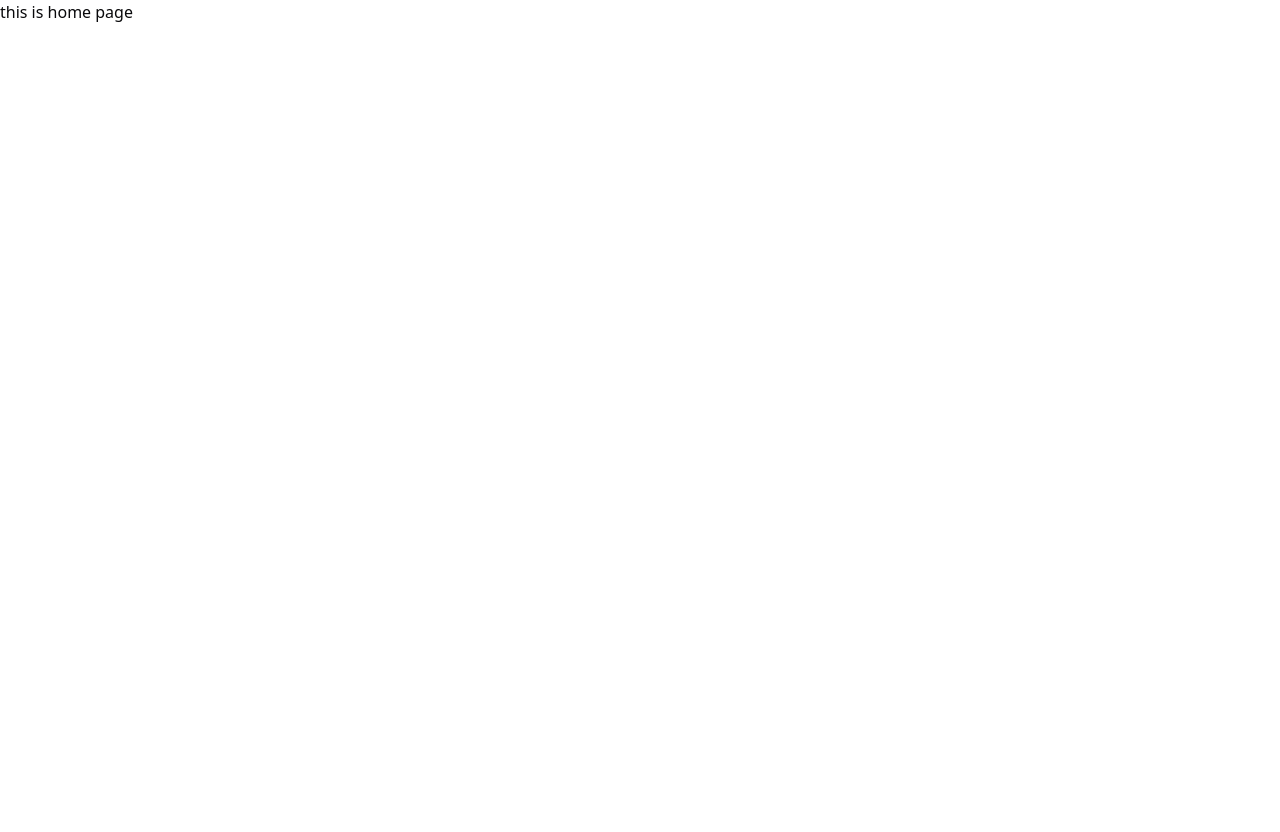
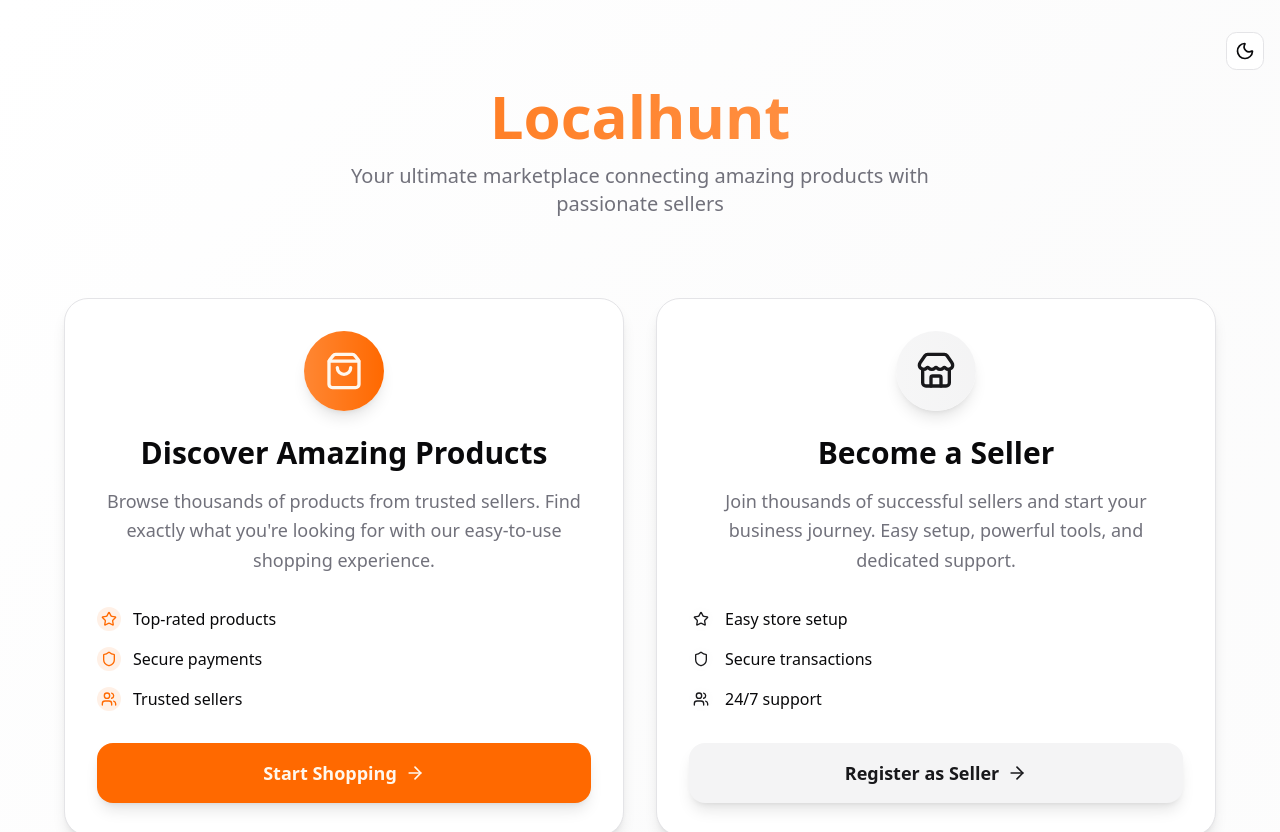
Before and after one commit to swamyrayudu/khub_project, a Next.js app in the folder client/: page / in a window 1280 px wide. Shown: the top 832 px of the page. Before the commit the page ends 800 px from the top, so only its background shows below. Built offline with nearby package versions, Linux system fonts and the light colour scheme.

Commit message:
home page set up done

```diff
--- a/client/src/app/page.tsx
+++ b/client/src/app/page.tsx
@@ -1,8 +1,206 @@
+'use client';
+
+import React, { useState, useEffect } from 'react';
+import { useRouter } from 'next/navigation';
+import { ShoppingBag, Store, ArrowRight, Star, Users, Shield, Moon, Sun } from 'lucide-react';
 
 export default function Home() {
+  const router = useRouter();
+  const [darkMode, setDarkMode] = useState(false);
+
+  // Check for saved theme preference or default to light mode
+  useEffect(() => {
+    const savedTheme = localStorage.getItem('theme');
+    const systemPrefersDark = window.matchMedia('(prefers-color-scheme: dark)').matches;
+
+    if (savedTheme === 'dark' || (!savedTheme && systemPrefersDark)) {
+      setDarkMode(true);
+      document.documentElement.classList.add('dark');
+    } else {
+      setDarkMode(false);
+      document.documentElement.classList.remove('dark');
+    }
+  }, []);
+
+  const toggleDarkMode = () => {
+    if (darkMode) {
+      document.documentElement.classList.remove('dark');
+      localStorage.setItem('theme', 'light');
+      setDarkMode(false);
+    } else {
+      document.documentElement.classList.add('dark');
+      localStorage.setItem('theme', 'dark');
+      setDarkMode(true);
+    }
+  };
+
   return (
-    <>
-      <div>this is home page</div>
-    </>
+    <div className="min-h-screen bg-gradient-to-br from-background via-muted/30 to-secondary/20 transition-colors duration-300">
+
+      {/* Header with Theme Toggle */}
+      <header className="container mx-auto px-4 py-8">
+        <div className="flex justify-end mb-4">
+          <button
+            onClick={toggleDarkMode}
+            className="p-2 rounded-lg bg-card border border-border hover:bg-accent hover:text-accent-foreground transition-colors duration-200"
+            aria-label="Toggle dark mode"
+          >
+            {darkMode ? (
+              <Sun className="w-5 h-5 text-foreground" />
+            ) : (
+              <Moon className="w-5 h-5 text-foreground" />
+            )}
+          </button>
+        </div>
+
+        <div className="text-center">
+          <h1 className="text-6xl font-bold bg-gradient-to-r from-primary to-primary/60 bg-clip-text text-transparent mb-4">
+            Localhunt
+          </h1>
+          <p className="text-xl text-muted-foreground max-w-2xl mx-auto">
+            Your ultimate marketplace connecting amazing products with passionate sellers
+          </p>
+        </div>
+      </header>
+
+      {/* Main Content */}
+      <main className="container mx-auto px-4 py-12">
+        <div className="grid md:grid-cols-2 gap-8 max-w-6xl mx-auto">
+
+          {/* Shop Section */}
+          <div className="group bg-card rounded-3xl shadow-lg hover:shadow-xl border border-border transition-all duration-300 transform hover:-translate-y-2 p-8">
+            <div className="text-center mb-8">
+              <div className="bg-gradient-to-r from-primary/80 to-primary w-20 h-20 rounded-full flex items-center justify-center mx-auto mb-6 group-hover:scale-110 transition-transform duration-300 shadow-lg">
+                <ShoppingBag className="w-10 h-10 text-primary-foreground" />
+              </div>
+              <h2 className="text-3xl font-bold text-card-foreground mb-4">
+                Discover Amazing Products
+              </h2>
+              <p className="text-muted-foreground text-lg leading-relaxed">
+                Browse thousands of products from trusted sellers. Find exactly what you're looking for with our easy-to-use shopping experience.
+              </p>
+            </div>
+
+            {/* Features */}
+            <div className="space-y-4 mb-8">
+              <div className="flex items-center space-x-3">
+                <div className="p-1 rounded-full bg-primary/10">
+                  <Star className="w-4 h-4 text-primary" />
+                </div>
+                <span className="text-card-foreground">Top-rated products</span>
+              </div>
+              <div className="flex items-center space-x-3">
+                <div className="p-1 rounded-full bg-primary/10">
+                  <Shield className="w-4 h-4 text-primary" />
+                </div>
+                <span className="text-card-foreground">Secure payments</span>
+              </div>
+              <div className="flex items-center space-x-3">
+                <div className="p-1 rounded-full bg-primary/10">
+                  <Users className="w-4 h-4 text-primary" />
+                </div>
+                <span className="text-card-foreground">Trusted sellers</span>
+              </div>
+            </div>
+
+            <button
+              onClick={() => router.push('/shop/products')}
+              className="w-full bg-primary text-primary-foreground py-4 px-8 rounded-2xl font-semibold text-lg hover:bg-primary/90 transition-all duration-300 flex items-center justify-center space-x-2 group shadow-lg"
+            >
+              <span>Start Shopping</span>
+              <ArrowRight className="w-5 h-5 group-hover:translate-x-1 transition-transform duration-300" />
+            </button>
+          </div>
+
+          {/* Seller Section */}
+          <div className="group bg-card rounded-3xl shadow-lg hover:shadow-xl border border-border transition-all duration-300 transform hover:-translate-y-2 p-8">
+            <div className="text-center mb-8">
+              <div className="bg-gradient-to-r from-secondary/80 to-secondary w-20 h-20 rounded-full flex items-center justify-center mx-auto mb-6 group-hover:scale-110 transition-transform duration-300 shadow-lg">
+                <Store className="w-10 h-10 text-secondary-foreground" />
+              </div>
+              <h2 className="text-3xl font-bold text-card-foreground mb-4">
+                Become a Seller
+              </h2>
+              <p className="text-muted-foreground text-lg leading-relaxed">
+                Join thousands of successful sellers and start your business journey. Easy setup, powerful tools, and dedicated support.
+              </p>
+            </div>
+
+            {/* Features */}
+            <div className="space-y-4 mb-8">
+              <div className="flex items-center space-x-3">
+                <div className="p-1 rounded-full bg-secondary/10">
+                  <Star className="w-4 h-4 text-secondary-foreground" />
+                </div>
+                <span className="text-card-foreground">Easy store setup</span>
+              </div>
+              <div className="flex items-center space-x-3">
+                <div className="p-1 rounded-full bg-secondary/10">
+                  <Shield className="w-4 h-4 text-secondary-foreground" />
+                </div>
+                <span className="text-card-foreground">Secure transactions</span>
+              </div>
+              <div className="flex items-center space-x-3">
+                <div className="p-1 rounded-full bg-secondary/10">
+                  <Users className="w-4 h-4 text-secondary-foreground" />
+                </div>
+                <span className="text-card-foreground">24/7 support</span>
+              </div>
+            </div>
+
+            <button
+              onClick={() => router.push('/seller/auth/register/step1')}
+              className="w-full bg-secondary text-secondary-foreground py-4 px-8 rounded-2xl font-semibold text-lg hover:bg-secondary/90 transition-all duration-300 flex items-center justify-center space-x-2 group shadow-lg"
+            >
+              <span>Register as Seller</span>
+              <ArrowRight className="w-5 h-5 group-hover:translate-x-1 transition-transform duration-300" />
+            </button>
+          </div>
+        </div>
+
+        {/* Stats Section */}
+        <div className="mt-20 bg-card border border-border rounded-3xl shadow-lg p-8 max-w-4xl mx-auto">
+          <h3 className="text-2xl font-bold text-center text-card-foreground mb-8">
+            Join Our Growing Community
+          </h3>
+          <div className="grid grid-cols-1 md:grid-cols-3 gap-8 text-center">
+            <div className="p-6 rounded-xl bg-gradient-to-br from-primary/5 to-primary/10 border border-primary/20">
+              <div className="text-3xl font-bold text-primary mb-2">10K+</div>
+              <div className="text-muted-foreground">Happy Customers</div>
+            </div>
+            <div className="p-6 rounded-xl bg-gradient-to-br from-secondary/5 to-secondary/10 border border-secondary/20">
+              <div className="text-3xl font-bold text-secondary-foreground mb-2">5K+</div>
+              <div className="text-muted-foreground">Active Sellers</div>
+            </div>
+            <div className="p-6 rounded-xl bg-gradient-to-br from-accent/5 to-accent/10 border border-accent/20">
+              <div className="text-3xl font-bold text-accent-foreground mb-2">50K+</div>
+              <div className="text-muted-foreground">Products Available</div>
+            </div>
+          </div>
+        </div>
+      </main>
+
+      {/* Footer */}
+      <footer className="bg-muted/30 mt-20 border-t border-border">
+        <div className="container mx-auto px-4 py-12">
+          <div className="text-center">
+            <h4 className="text-2xl font-bold text-foreground mb-4">Localhunt</h4>
+            <p className="text-muted-foreground mb-8 max-w-md mx-auto">
+              Connecting buyers and sellers in a seamless, secure, and enjoyable marketplace experience.
+            </p>
+            <div className="flex justify-center space-x-8 text-sm text-muted-foreground">
+              <button className="hover:text-foreground transition-colors">Privacy Policy</button>
+              <button className="hover:text-foreground transition-colors">Terms of Service</button>
+              <button className="hover:text-foreground transition-colors">Support</button>
+            </div>
+            <div className="mt-8 pt-8 border-t border-border">
+              <p className="text-muted-foreground">
+                &copy; 2025 Localhunt. All rights reserved.
+              </p>
+            </div>
+          </div>
+        </div>
+      </footer>
+    </div>
   );
 }
```
